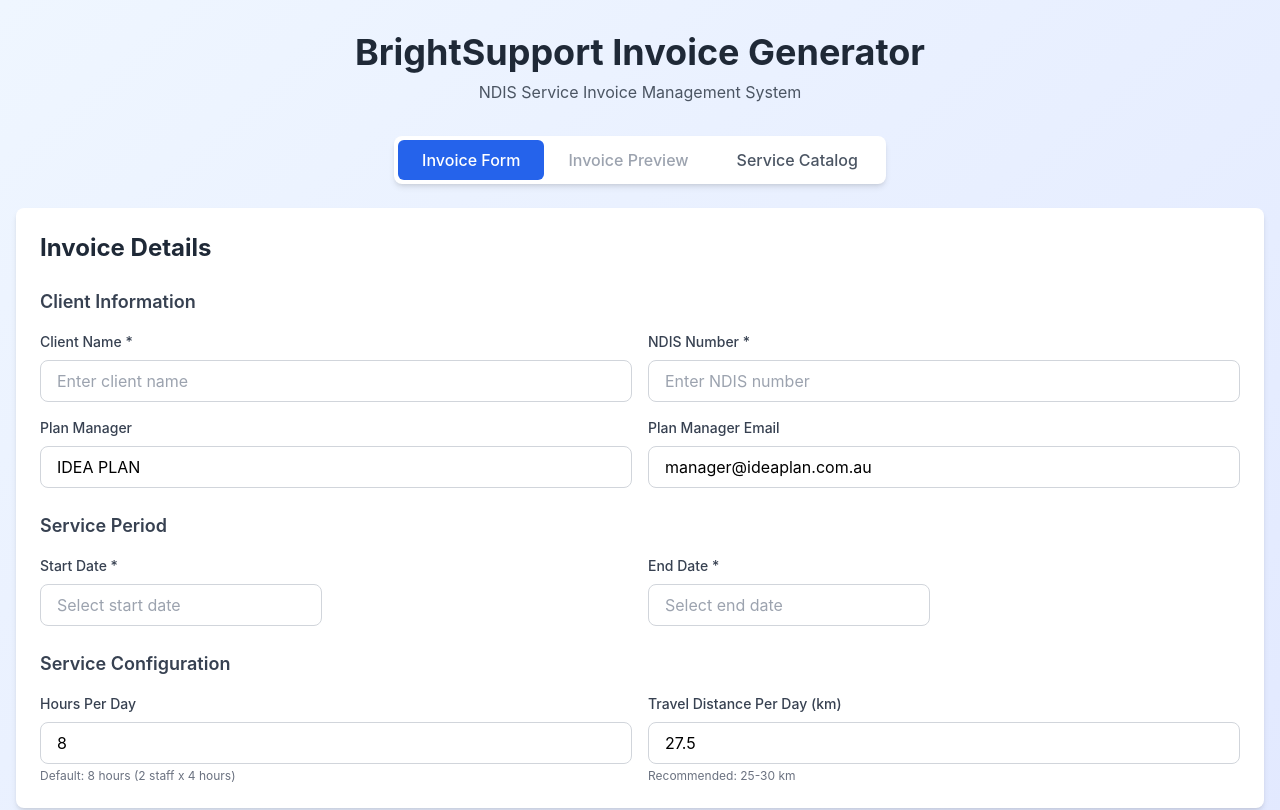
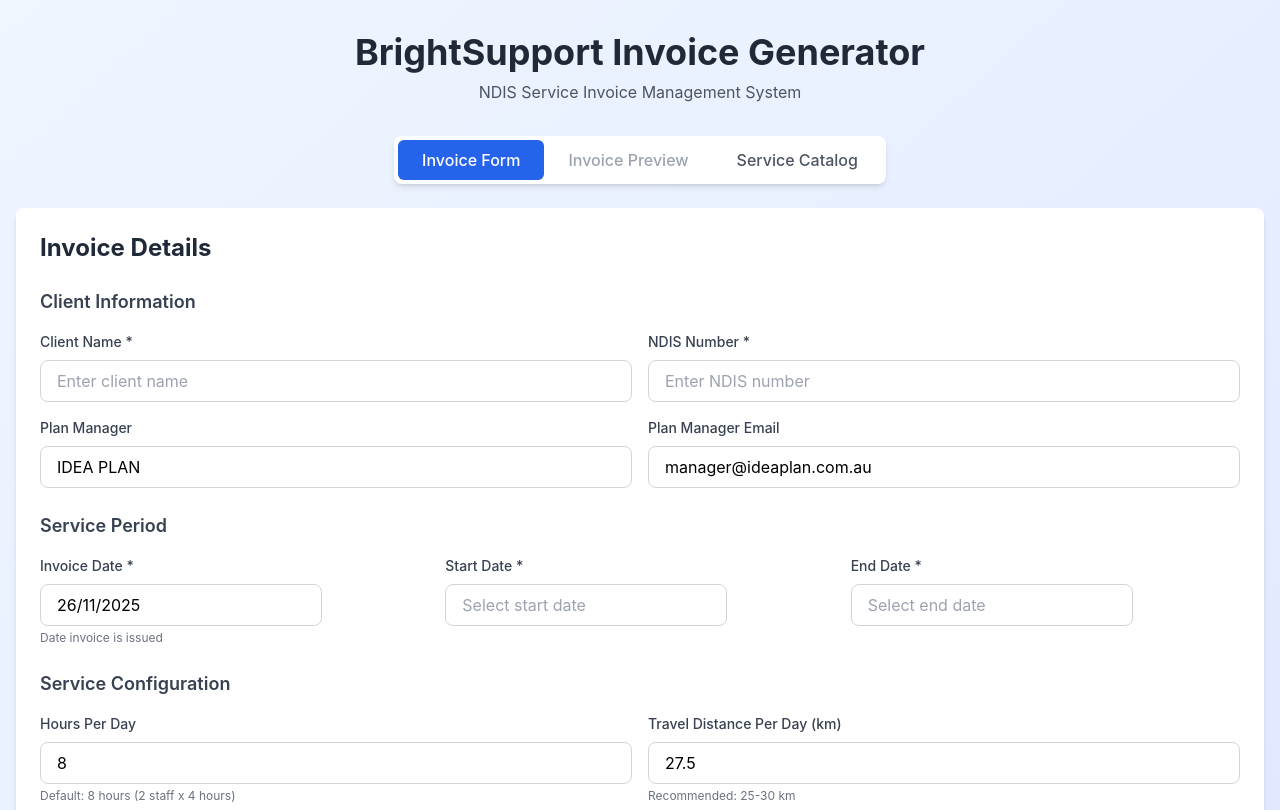
Before and after one commit to yashshah-dev/brightsupport-invoice-processing, a Next.js app: page / in a window 1280 px wide. Shown: the top 810 px of the page. Built offline with nearby package versions, Linux system fonts and the light colour scheme.

Commit message:
Add invoice date field to allow backdated invoices
- Add invoiceDate field to InvoiceForm with date picker
- Default to today's date but user can select any date
- Update invoice generation to use selected invoice date
- Layout adjusted to 3-column grid for dates

```diff
--- a/app/page.tsx
+++ b/app/page.tsx
@@ -43,6 +43,7 @@ export default function InvoiceGenerator() {
   // Recalculate invoice when form data or day categories change
   useEffect(() => {
     if (
+      formData?.invoiceDate &&
       formData?.startDate &&
       formData?.endDate &&
       formData?.clientInfo.name &&
@@ -51,7 +52,7 @@ export default function InvoiceGenerator() {
     ) {
       buildInvoiceData(
         generateInvoiceNumber(),
-        new Date(),
+        formData.invoiceDate,
         formData.startDate,
         formData.endDate,
         formData.clientInfo,
--- a/components/InvoiceForm.tsx
+++ b/components/InvoiceForm.tsx
@@ -11,6 +11,7 @@ interface InvoiceFormProps {
 }
 
 export interface FormData {
+  invoiceDate: Date | null;
   startDate: Date | null;
   endDate: Date | null;
   hoursPerDay: number;
@@ -20,6 +21,7 @@ export interface FormData {
 
 export default function InvoiceForm({ onFormChange }: InvoiceFormProps) {
   const [formData, setFormData] = useState<FormData>({
+    invoiceDate: new Date(),
     startDate: null,
     endDate: null,
     hoursPerDay: 8,
@@ -113,7 +115,22 @@ export default function InvoiceForm({ onFormChange }: InvoiceFormProps) {
       <div className="space-y-4">
         <h3 className="text-lg font-semibold text-gray-700">Service Period</h3>
 
-        <div className="grid grid-cols-1 md:grid-cols-2 gap-4">
+        <div className="grid grid-cols-1 md:grid-cols-3 gap-4">
+          <div>
+            <label className="block text-sm font-medium text-gray-700 mb-2">
+              Invoice Date *
+            </label>
+            <DatePicker
+              selected={formData.invoiceDate}
+              onChange={(date) => updateFormData({ invoiceDate: date })}
+              dateFormat="dd/MM/yyyy"
+              className="w-full px-4 py-2 border border-gray-300 rounded-lg focus:ring-2 focus:ring-blue-500 focus:border-transparent"
+              placeholderText="Select invoice date"
+              required
+            />
+            <p className="text-xs text-gray-500 mt-1">Date invoice is issued</p>
+          </div>
+
           <div>
             <label className="block text-sm font-medium text-gray-700 mb-2">
               Start Date *
```
